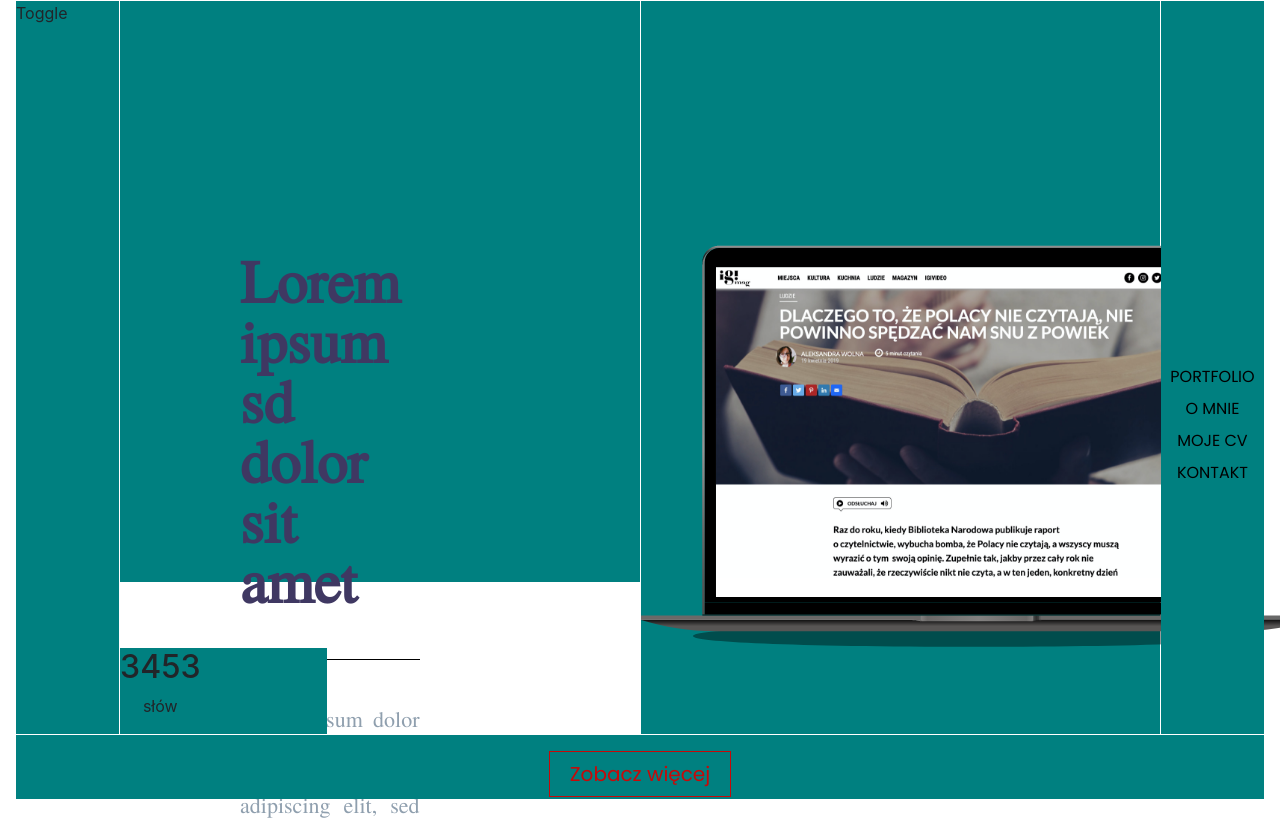
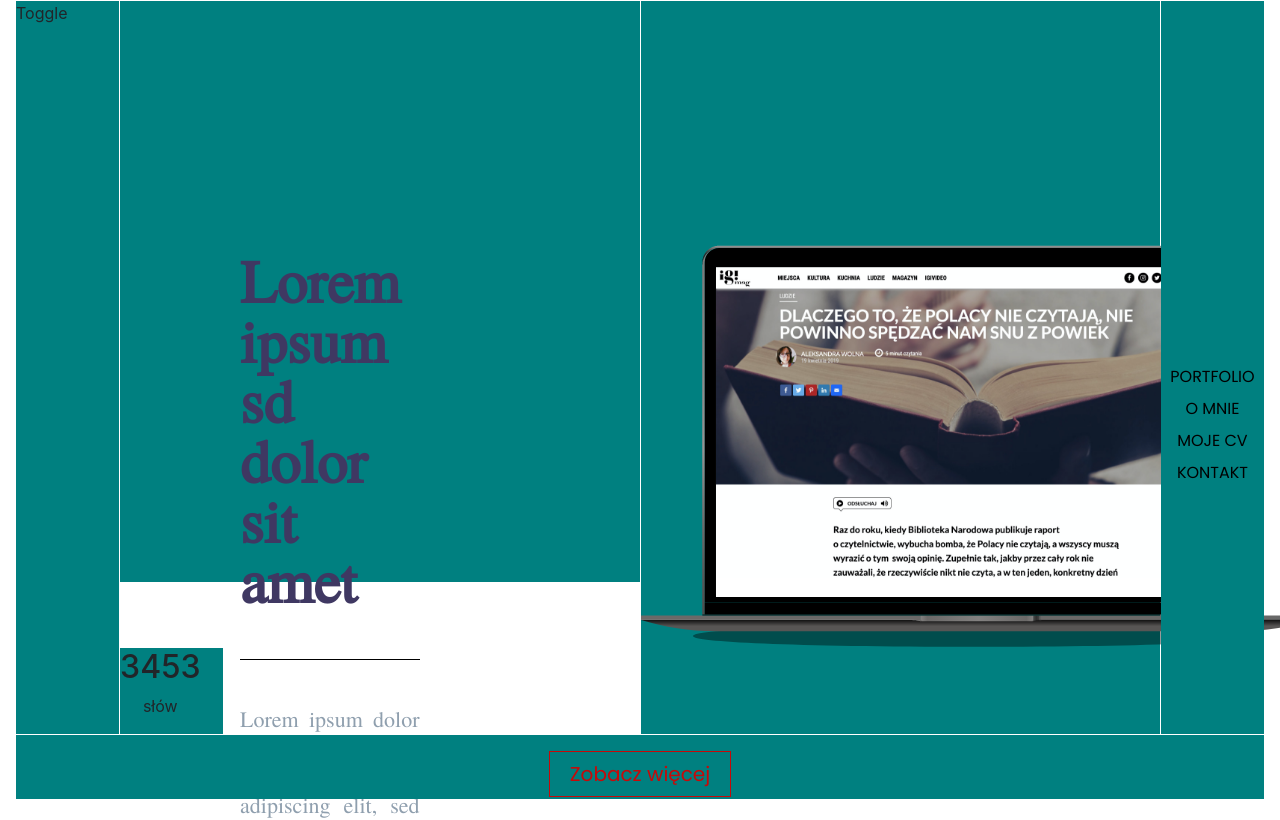
Before and after one commit to elderbary/portfolio-react-aleksandra, a React (Create React App) app: page / in a window 1280 px wide. Shown: the top 820 px of the page. Built offline with nearby package versions, Linux system fonts and the light colour scheme.

Commit message:
zmiany w gridzie

```diff
--- a/src/styles/App.css
+++ b/src/styles/App.css
@@ -32,7 +32,7 @@
 
 .grid-item-stats {
   background-color: teal;
-  grid-column: 2/4;
+  grid-column: 2/2;
   grid-row: 11/12;
 }
 
```
